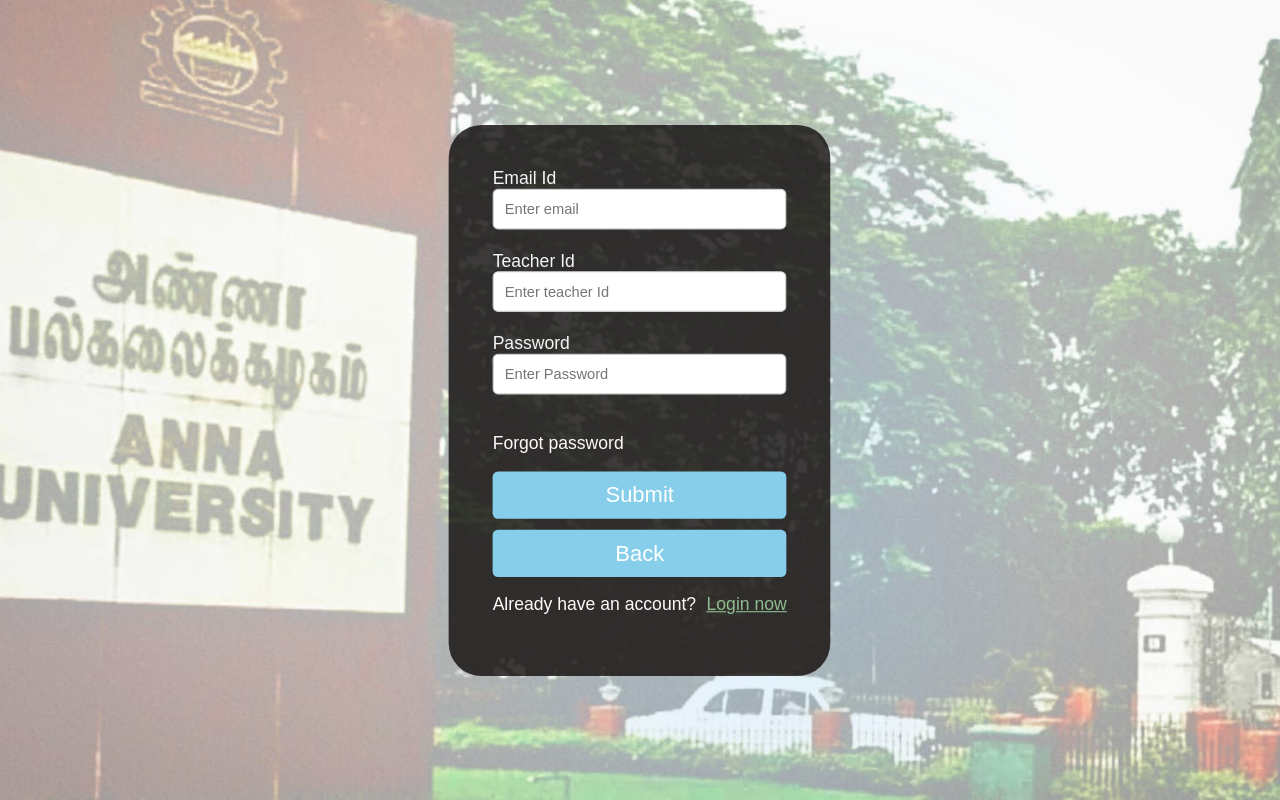
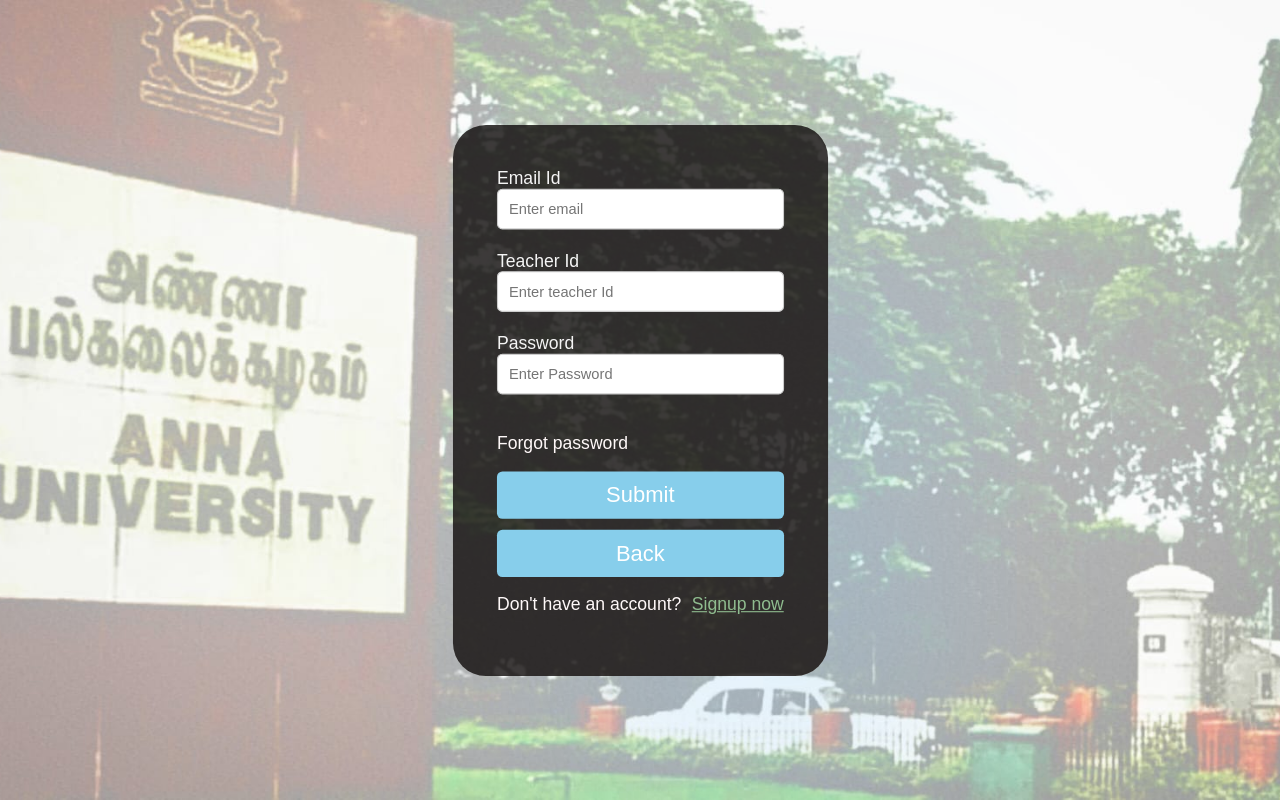
Before and after one commit to Rathu03/OnlineAttendanceSystem, a React (Create React App) app in the folder client/: page /staff-login in a window 1280 px wide. Built offline with nearby package versions, Linux system fonts and the light colour scheme; what react-to-pdf would draw is missing.

Commit message:
correction

```diff
--- a/client/src/components/StaffLogin.js
+++ b/client/src/components/StaffLogin.js
@@ -110,7 +110,7 @@
             </form>
             <div className='login'>
                 <button className='back-button' onClick={() => navigate('../')}>Back</button>
-                <p>Already have an account? <Link to="/staff-register" style={{ color: 'darkseagreen', marginLeft: "5px", cursor: "pointer" }}>Login now</Link></p>
+                <p>Don't have an account? <Link to="/staff-register" style={{ color: 'darkseagreen', marginLeft: "5px", cursor: "pointer" }}>Signup now</Link></p>
             </div>
         </div>
     </div>
```
